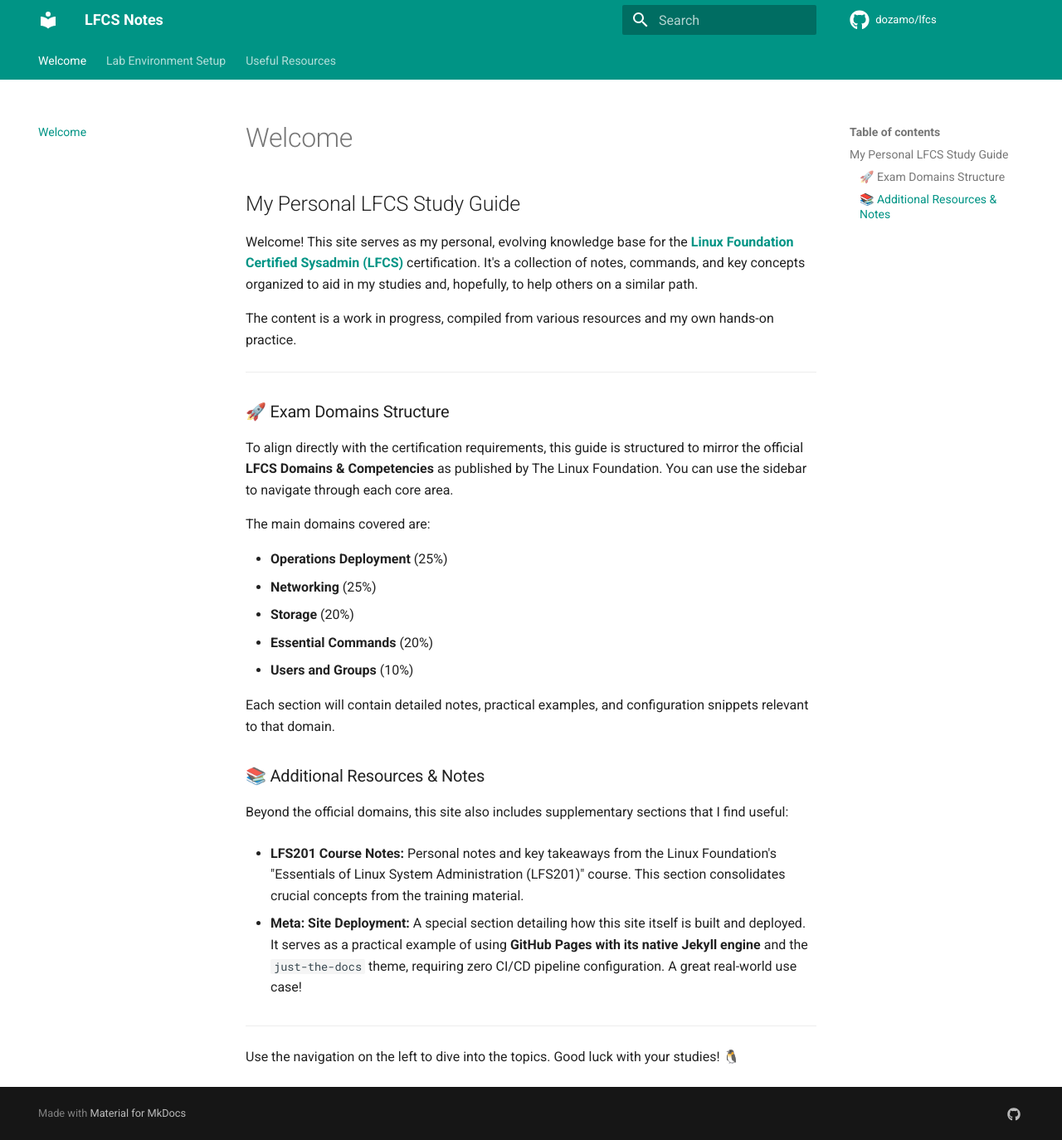
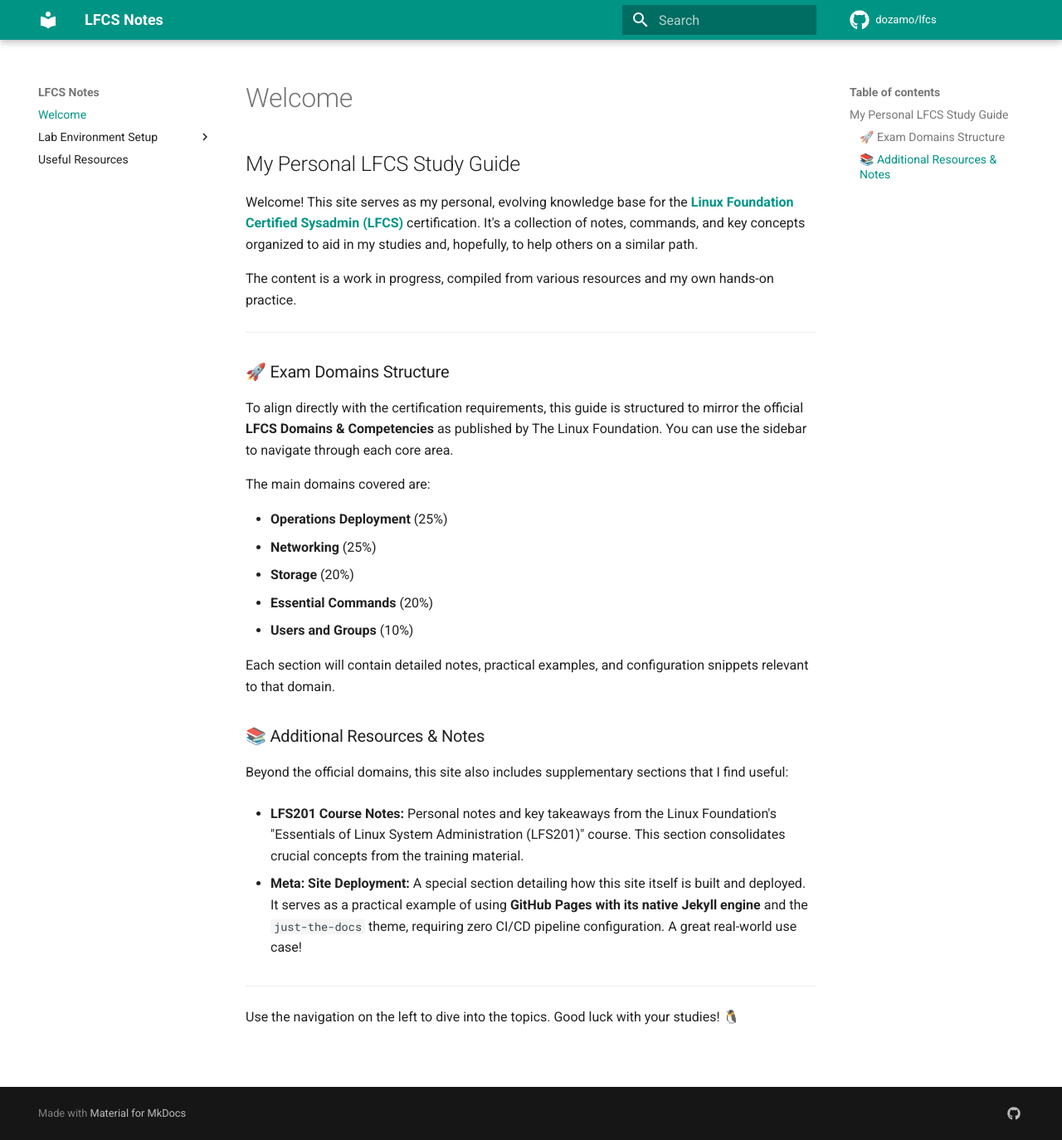
Before and after one commit to dozamo/lfcs, an MkDocs documentation site: the page built from docs/index.md, in a window 1280 px wide and 1374 px high. Shown: the whole window at 83% size. Built offline with MkDocs 1.6.1 and Material for MkDocs 9.7.7, drawn with Linux system fonts in a browser that asks for light colours; comment, search, counter and statistics services are not loaded.

Commit message:
mkdocs.yml intermedio

```diff
--- a/mkdocs.yml
+++ b/mkdocs.yml
@@ -9,10 +9,12 @@
   language: en
   features:
     - navigation.instant
-    - navigation.tabs
+#    - navigation.tabs
     - navigation.indexes
-    - navigation.top
-    - header.autohide: false
+#    - navigation.top
+#    - header.autohide: false
+#    - navigation.sections
+#    - navigation.expand
     - content.code.copy
     - content.code.annotate
     - content.tabs.link
```
